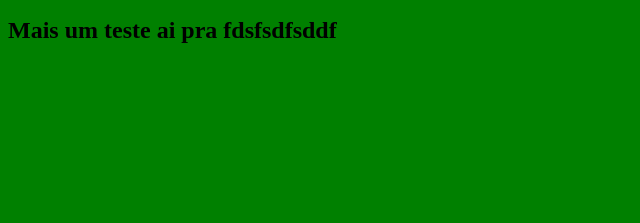
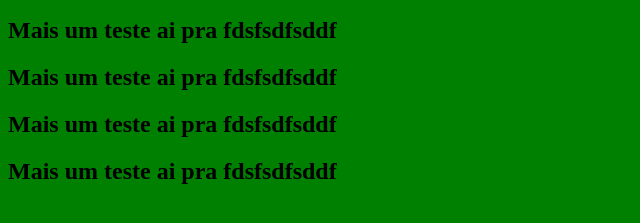
Before and after one commit to RenanLaureano/meu_projeto_versionado, a plain HTML site: page index.html in a window 1280 px wide. Shown: the part 285-508 px from the top of the page, without its empty margins (0-640 px from the left). Drawn offline with Linux system fonts and the light colour scheme.

Commit message:
Novo commit pos tag chegando ai

```diff
--- a/index.html
+++ b/index.html
@@ -10,5 +10,8 @@
 	<h1>Teste novo</h1>
 	<h2>Mais um teste ai pra galera</h2>
 	<h2>Mais um teste ai pra fdsfsdfsddf</h2>
+	<h2>Mais um teste ai pra fdsfsdfsddf</h2>
+	<h2>Mais um teste ai pra fdsfsdfsddf</h2>
+	<h2>Mais um teste ai pra fdsfsdfsddf</h2>
 </body>
 </html>
```
